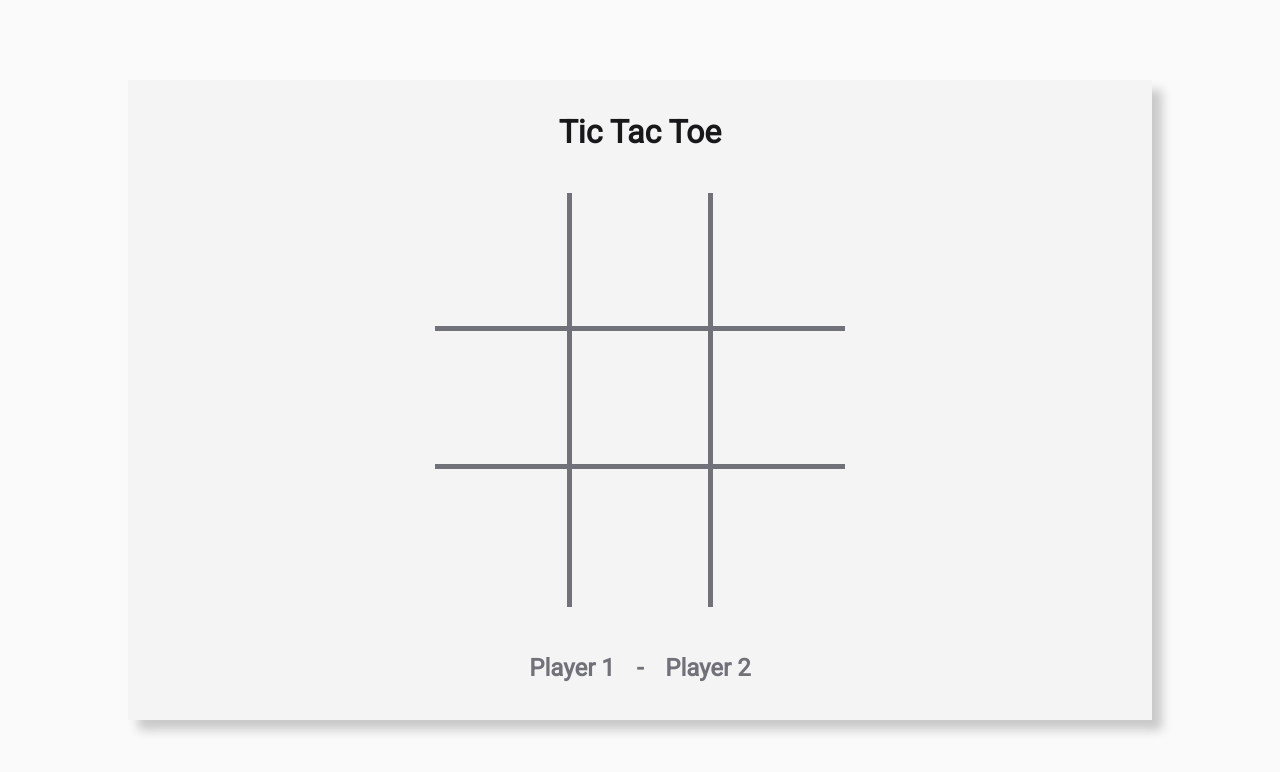
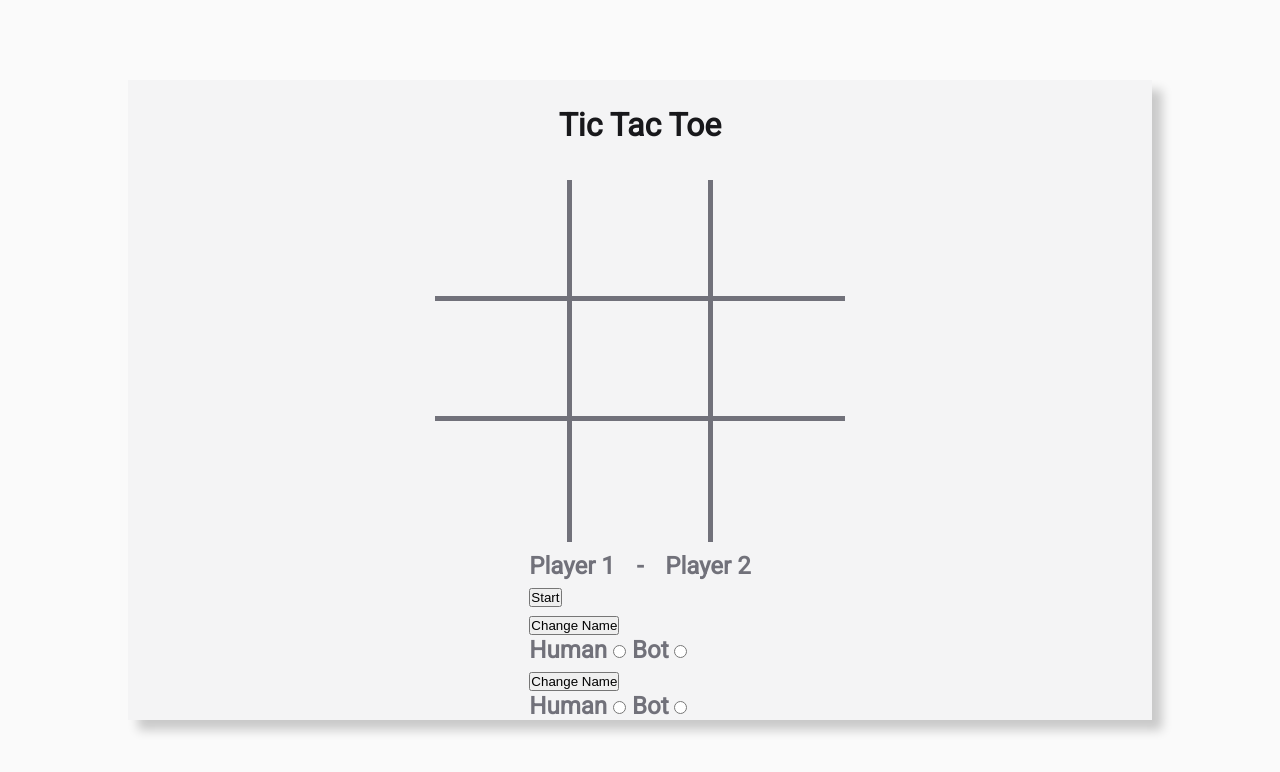
Before and after one commit to dak79/odin-tic-tac-toe, a plain HTML site: page index.html in a window 1280 px wide. Drawn offline with Linux system fonts and the light colour scheme.

Commit message:
Add html elements to footer

```diff
--- a/index.html
+++ b/index.html
@@ -31,7 +31,28 @@
             <div id="spot-seven" class="spot" data-row="2" data-column="1" data-index="7"></div>
             <div id="spot-eight" class="spot spot-left" data-row="2" data-column="2" data-index="8"></div>
         </section>
-        <footer>Player 1 <span class="separator">-</span> Player 2</footer>
+        <footer>
+            <div class="footer-first-row">
+                <p>Player 1 <span class="separator">-</span> Player 2</p>
+                <button type="button">Start</button>
+            </div>
+            <div class="footer-second-row">
+                <button type="button">Change Name</button>
+                <div>
+                    <label for="radio-human-player-one">Human</label>
+                    <input type="radio" name="human-one" id="radio-human-player-one">
+                    <label for="radio-bot-player-one">Bot</label>
+                    <input type="radio" name="bot-one" id="radio-bot-player-one">
+                </div>
+                <button type="button">Change Name</button>
+                <div>
+                    <label for="radio-human-player-two">Human</label>
+                    <input type="radio" name="human-two" id="radio-human-player-two">
+                    <label for="radio-bot-player-two">Bot</label>
+                    <input type="radio" name="bot-two" id="radio-bot-player-two">
+                </div>
+            </div>
+        </footer>
     </main>
 </body>
 </html>
```
